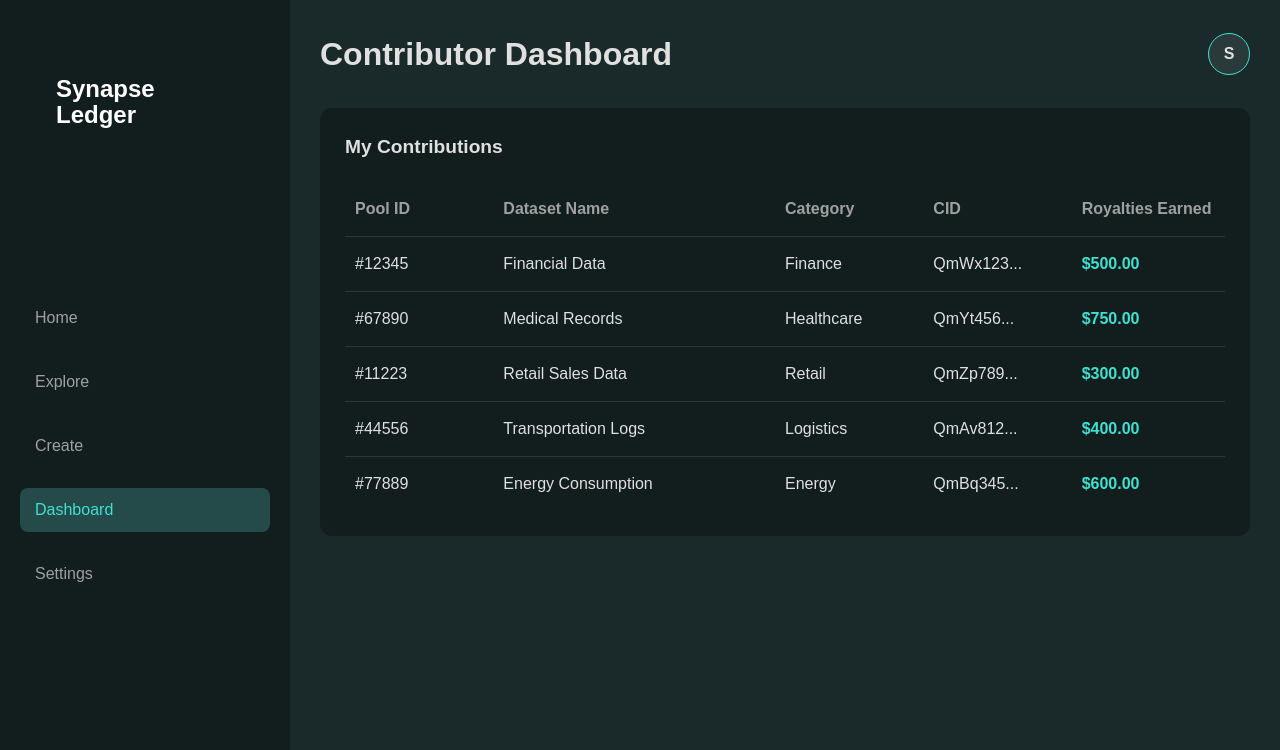
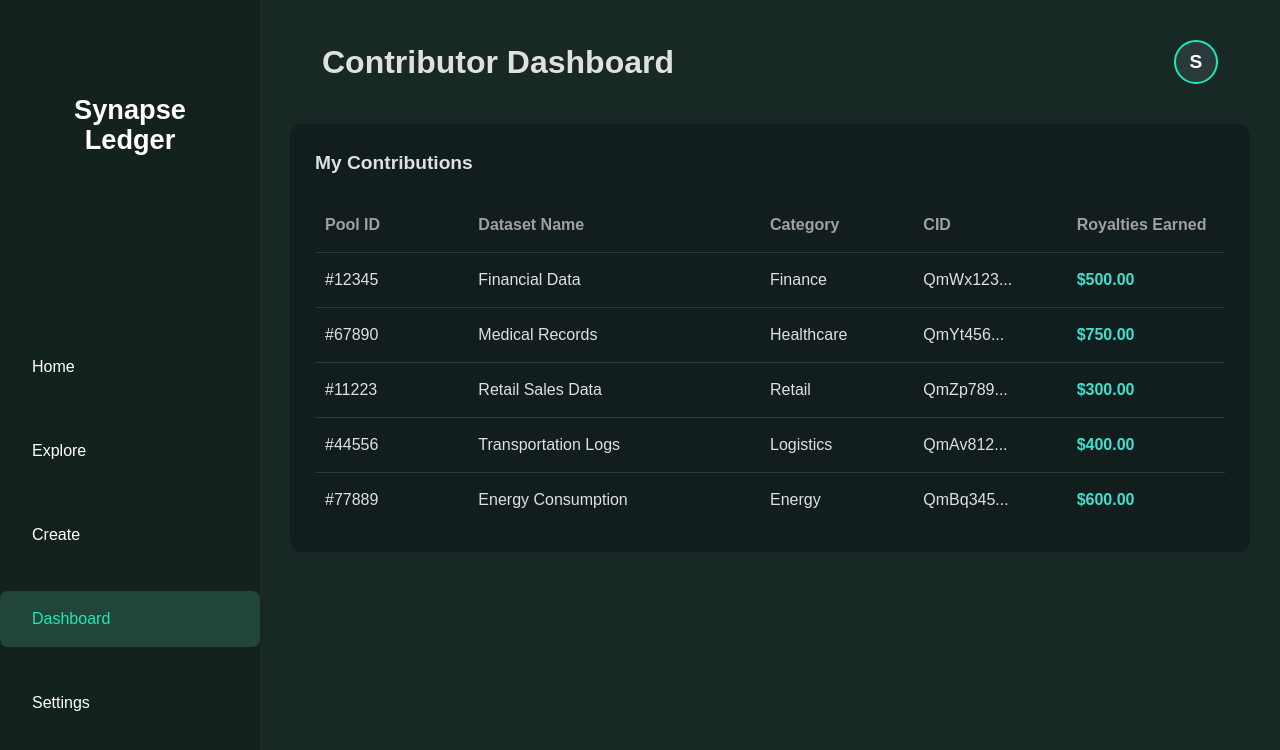
Before and after one commit to aijadugar/BNB25, a React (Vite) app in the folder frontend/: page /dashboard in a window 1280 px wide. Shown: the top 750 px of the page. Built offline with nearby package versions, Linux system fonts and the light colour scheme.

Commit message:
Nav Sidebar Fixed and Routes are now enabled from the sidebar to both dashboard and create page

```diff
--- a/frontend/src/App.jsx
+++ b/frontend/src/App.jsx
@@ -6,6 +6,7 @@
 import About from './pages/About';
 import NotFound from './pages/NotFound';
 import Dashboard from './pages/Dashboard';
+import CreateDataset from './pages/CreateDataset'; // Import the new page
 
 function App() {
   return (
@@ -13,6 +14,7 @@
       <Route path="/" element={<Home />} />
       <Route path="/about" element={<About />} />
       <Route path="/dashboard" element={<Dashboard />} />
+      <Route path="/create" element={<CreateDataset />} /> {/* Add the new route */}
       {/* A catch-all route for 404 pages */}
       <Route path="*" element={<NotFound />} />
     </Routes>
--- a/frontend/src/components/Sidebar.jsx
+++ b/frontend/src/components/Sidebar.jsx
@@ -1,4 +1,5 @@
 import React from 'react';
+import { NavLink } from 'react-router-dom';
 import './Sidebar.css';
 
 const Sidebar = () => {
@@ -6,11 +7,11 @@
     <aside className="sidebar">
       <h1 className="logo">Synapse Ledger</h1>
       <nav className="sidebar-nav">
-        <a href="#">Home</a>
-        <a href="#">Explore</a>
-        <a href="#">Create</a>
-        <a href="#" className="active">Dashboard</a>
-        <a href="#">Settings</a>
+        <NavLink to="/home">Home</NavLink>
+        <NavLink to="/explore">Explore</NavLink>
+        <NavLink to="/create">Create</NavLink>
+        <NavLink to="/dashboard">Dashboard</NavLink>
+        <NavLink to="/settings">Settings</NavLink>
       </nav>
     </aside>
   );
--- a/frontend/src/pages/CreateDataset.jsx
+++ b/frontend/src/pages/CreateDataset.jsx
@@ -1,4 +1,5 @@
 import React, { useState } from 'react';
+import Sidebar from '../components/Sidebar'; // Import the Sidebar component
 import './CreateDataset.css';
 
 function CreateDataset() {
@@ -33,16 +34,7 @@
 
   return (
     <div className="dashboard-container">
-      <aside className="sidebar">
-        <h1 className="logo">Synapse Ledger</h1>
-        <nav className="sidebar-nav">
-          <a href="#">Home</a>
-          <a href="#">Explore</a>
-          <a href="#" className="active">Create</a>
-          <a href="#">Dashboard</a>
-          <a href="#">Settings</a>
-        </nav>
-      </aside>
+      <Sidebar /> {/* Use the Sidebar component */}
 
       <main className="main-content">
         <header className="dashboard-header">
```
